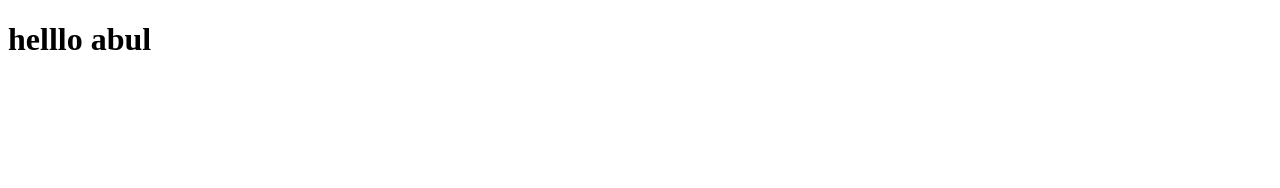
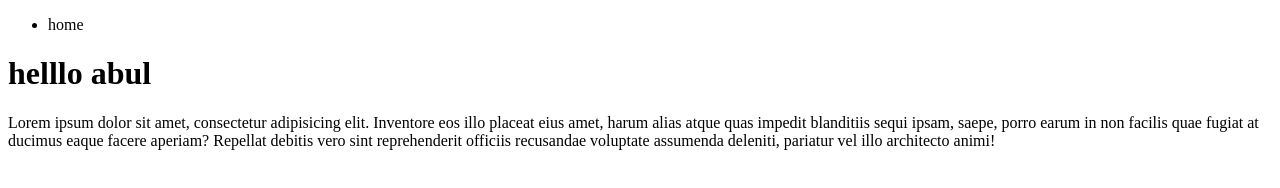
Before and after one commit to Siddiquiadilahmed/opensource, a plain HTML site: page index.html in a window 1280 px wide. Drawn offline with Linux system fonts and the light colour scheme.

Commit message:
new changes

```diff
--- a/index.html
+++ b/index.html
@@ -6,6 +6,12 @@
     <title>Document</title>
 </head>
 <body>
+    <nav>
+        <ul>
+            <li>home</li>
+        </ul>
+    </nav>
     <h1>helllo abul</h1>
+    <p>Lorem ipsum dolor sit amet, consectetur adipisicing elit. Inventore eos illo placeat eius amet, harum alias atque quas impedit blanditiis sequi ipsam, saepe, porro earum in non facilis quae fugiat at ducimus eaque facere aperiam? Repellat debitis vero sint reprehenderit officiis recusandae voluptate assumenda deleniti, pariatur vel illo architecto animi!</p>
 </body>
 </html>
```
